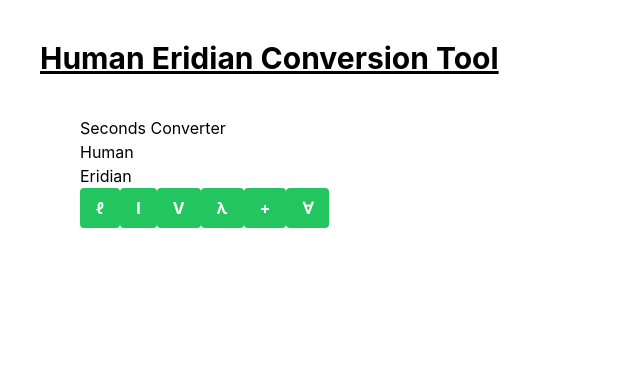
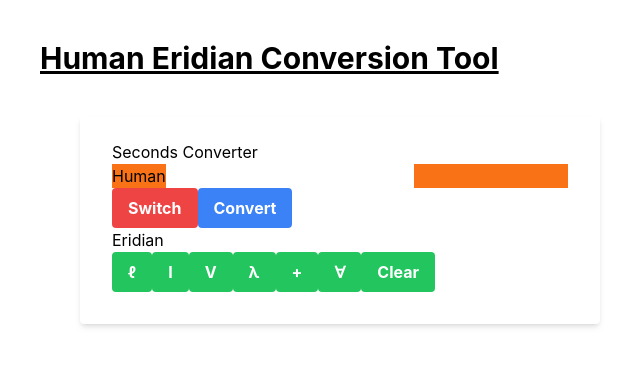
Before and after one commit to AlexGaiser/project_hail_mary, a React (Create React App) app in the folder client/: page / in a window 1280 px wide. Shown: the top 366 px of the page, without its empty margins (0-640 px from the left). Built offline with nearby package versions, Linux system fonts and the light colour scheme.

Commit message:
Update keyboard and seconds converter

```diff
--- a/client/src/shared/Keyboard/Keyboard.tsx
+++ b/client/src/shared/Keyboard/Keyboard.tsx
@@ -5,5 +5,5 @@ interface IProp {
 }
 
 export const Keyboard = ({ keys }: IProp) => {
-  return <div>{keys}</div>;
+  return <div className="flex ">{keys}</div>;
 };
--- a/client/src/views/Converters/SecondsConverter.tsx
+++ b/client/src/views/Converters/SecondsConverter.tsx
@@ -1,28 +1,66 @@
 import React, { useState } from 'react';
 import { EridianKeyboard } from '../../components/EridianKeyboard/EridianKeyboard';
+import {
+  fetchEridianNumberToHuman,
+  fetchHumanNumberToEridian,
+} from '../../services/api/conversion.service';
 import { Input } from '../../shared/Input';
 
 const SecondsConverter = () => {
   const [humanInputValue, setHumanInputValue] = useState('');
   const [eridianInputValue, setEridianInputValue] = useState('');
+
+  const [isHumanToEridian, setIsHumantoEridian] = useState(true);
+  const convertSeconds = async () => {
+    if (isHumanToEridian) {
+      fetchHumanNumberToEridian(parseInt(humanInputValue)).then(
+        (res) => {
+          setEridianInputValue(res.data.value);
+        },
+      );
+    } else {
+      fetchEridianNumberToHuman(eridianInputValue).then((res) => {
+        setHumanInputValue(res.data.value);
+      });
+    }
+  };
   return (
-    <div>
-      <h1>Seconds Converter</h1>
-
+    <div className="bg-white shadow-md rounded px-8 pt-6 pb-8 mb-4 w-full">
+      <h1 className="">Seconds Converter</h1>
+      <div className={`${isHumanToEridian ? 'bg-orange-500' : ''}`}>
         <Input
           label="Human"
           value={humanInputValue}
           onChange={(e) => setHumanInputValue(e.target.value)}
         ></Input>
+      </div>
+      <button
+        className="btn btn-red"
+        onClick={() => setIsHumantoEridian(!isHumanToEridian)}
+      >
+        {' '}
+        Switch{' '}
+      </button>
+      <button
+        className="btn btn-blue"
+        onClick={() => convertSeconds()}
+      >
+        {' '}
+        Convert{' '}
+      </button>
+      <div className={`${!isHumanToEridian ? 'bg-indigo-500' : ''}`}>
         <Input
           label="Eridian"
           value={eridianInputValue}
           onChange={(e) => setEridianInputValue(e.target.value)}
         />
+      </div>
+
       <EridianKeyboard
         onClick={(value: string) =>
           setEridianInputValue(eridianInputValue + value)
         }
+        clearFunction={() => setEridianInputValue('')}
       />
     </div>
   );
```
Lines whose indentation alone changed are shown as unchanged.
